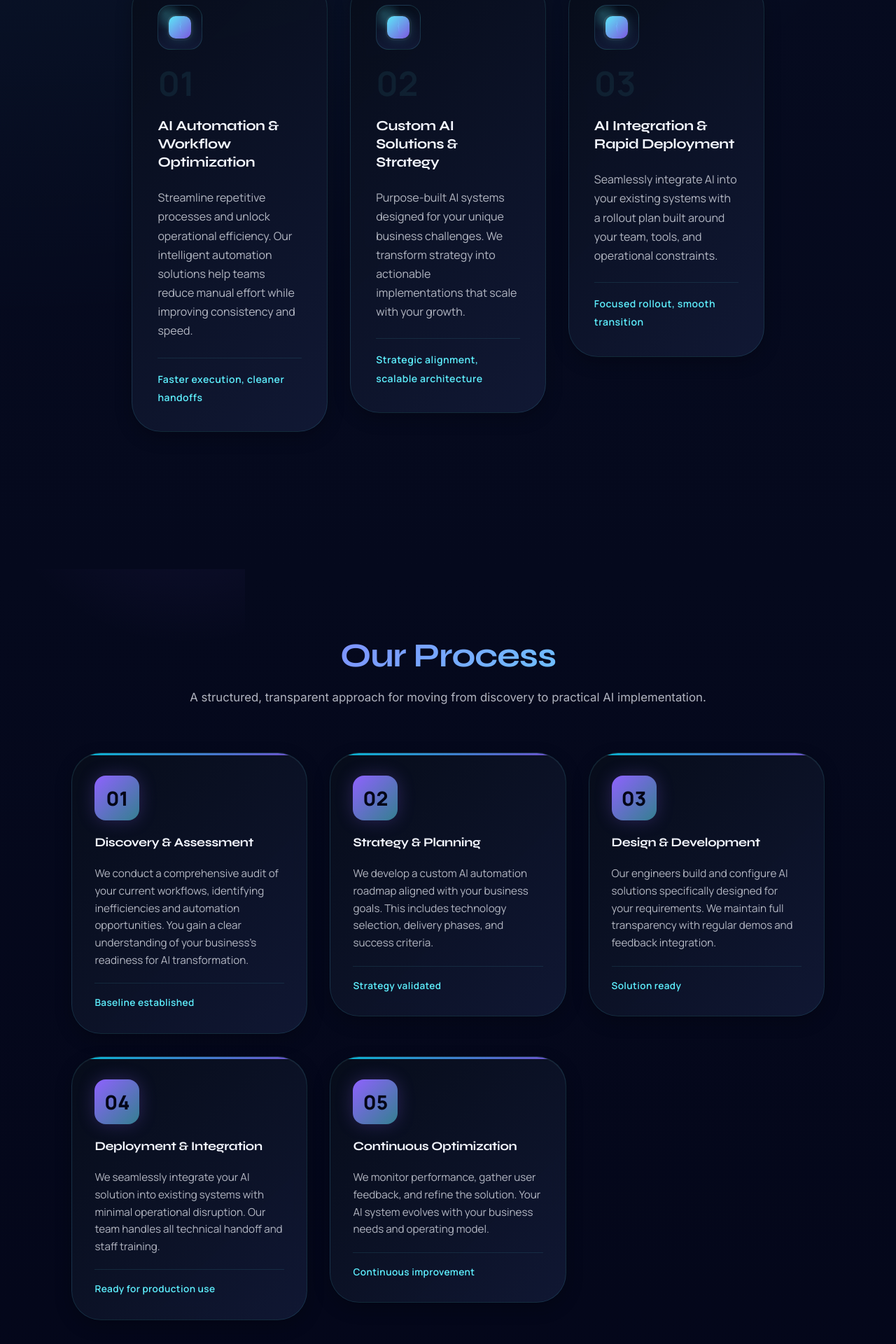
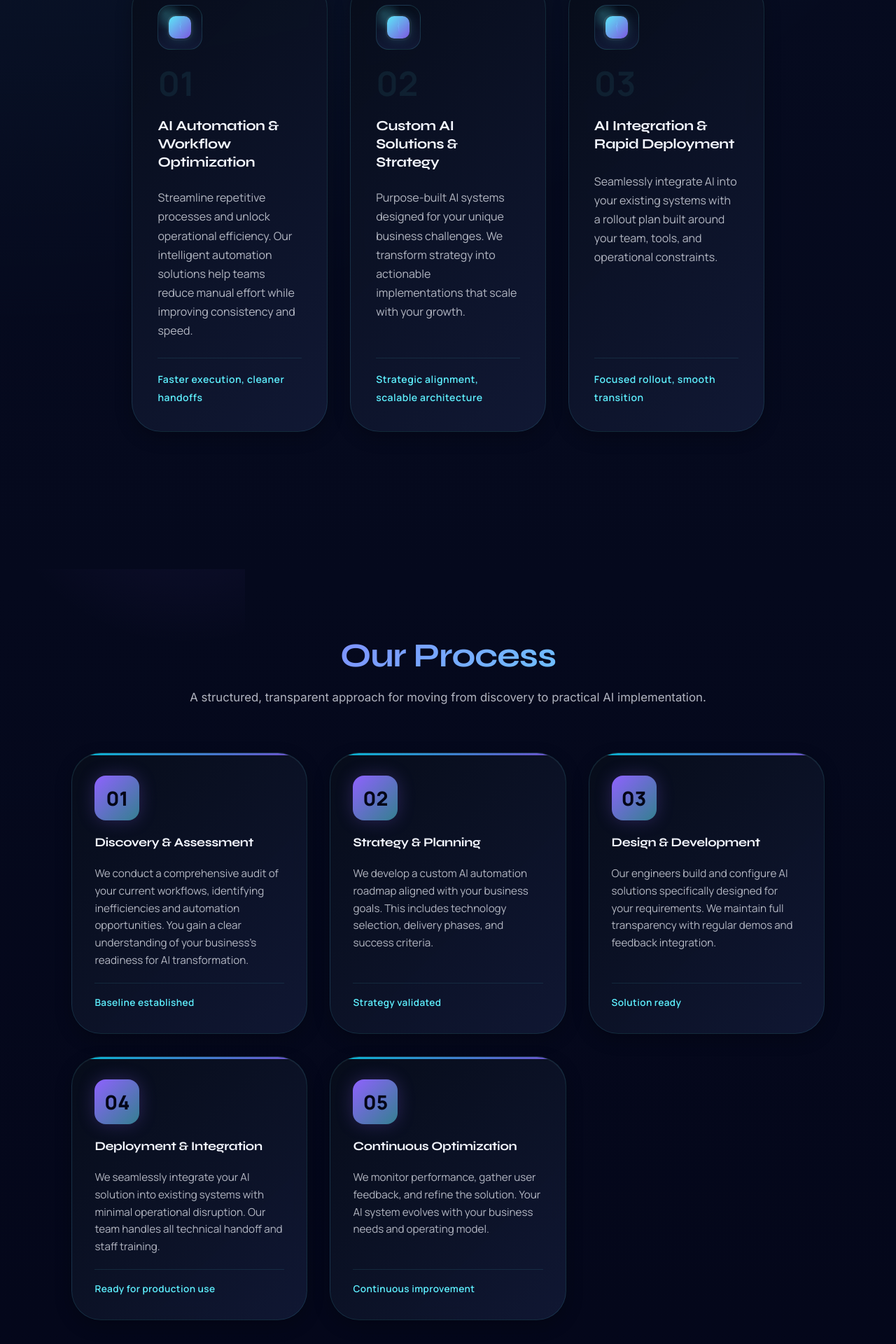
Before and after one commit to Navanishwar/Mindrizz-AI-Solutions, a Django app: page / in a window 1280 px wide. Shown: the part 1307-3227 px from the top of the page at 70% size. Run offline with Django 5.2, Linux system fonts and the light colour scheme; data comes from the database, SQL or seed files in the repository; data that the repository does not hold is empty.

Commit message:
design: normalize card heights and align titles across all grid sections

```diff
--- a/website/static/css/style.css
+++ b/website/static/css/style.css
@@ -2370,11 +2370,38 @@ footer p{
     }
 }
 
-.services-grid .reveal {
+/* =====================================================
+   GRID HEIGHT NORMALIZATION & TITLE ALIGNMENT
+===================================================== */
+.why-grid .reveal,
+.process-grid .reveal,
+.ai-solutions-grid .reveal,
+.industry-grid .reveal,
+.services-grid .reveal,
+.about-grid .reveal {
     height: 100%;
 }
-.services-grid .service-card {
+
+.why-grid .why-card,
+.process-grid .process-card,
+.ai-solutions-grid .ai-solution-card,
+.industry-grid .industry-card,
+.services-grid .service-card,
+.about-grid .about-card {
     height: 100%;
     display: flex;
     flex-direction: column;
 }
+
+.services-grid .service-card h3,
+.about-grid .about-card h3 {
+    min-height: 3.8rem;
+}
+
+.why-grid .why-card h3 {
+    min-height: 3.4rem;
+}
+
+.ai-solutions-grid .ai-solution-card h3 {
+    min-height: 3.2rem;
+}
```
